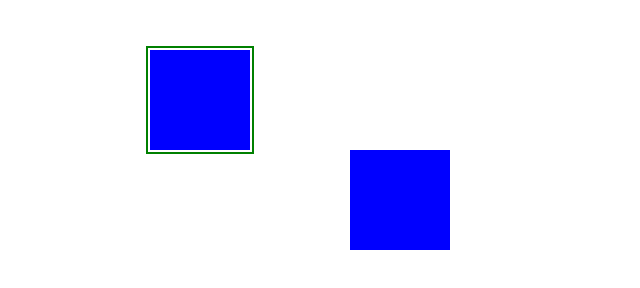
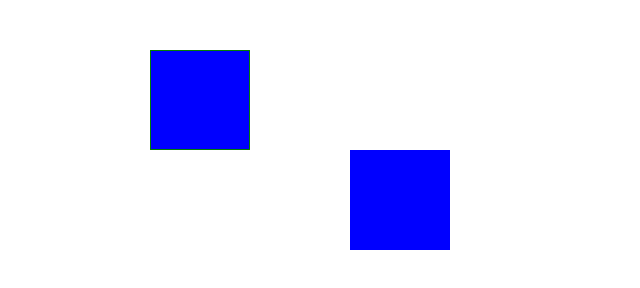
Before and after one commit to andresmanikis/drawing-spike, a website with bundled scripts: page index.html in a window 1280 px wide. Shown: the whole page, without its empty margins (0-640 px from the left). Built offline with nearby package versions, Linux system fonts and the light colour scheme.

Commit message:
Extracts handles css

```diff
--- /dev/null
+++ b/Handles.css
@@ -0,0 +1,5 @@
+.handles {
+  border: 1px solid green;
+  position: fixed;
+  z-index: 1;
+}
--- a/Handles.js
+++ b/Handles.js
@@ -1,11 +1,10 @@
-const offset = 8;
+const offset = 0;
 
 export class Handles {
   constructor(x, y, width, height) {
     const el = document.createElement("div");
+    el.className = "handles";
 
-    el.style.border = "2px solid green";
-    el.style.position = "fixed";
     el.style.left = x - offset / 2 - width / 2;
     el.style.top = y - offset / 2 - height / 2;
     el.style.width = width + offset;
--- a/index.html
+++ b/index.html
@@ -2,6 +2,7 @@
   <head>
     <link rel="stylesheet" href="reset.css" />
     <link rel="stylesheet" href="box.css" />
+    <link rel="stylesheet" href="Handles.css" />
   </head>
   <body>
     <script type="module" src="main.js"></script>
```
